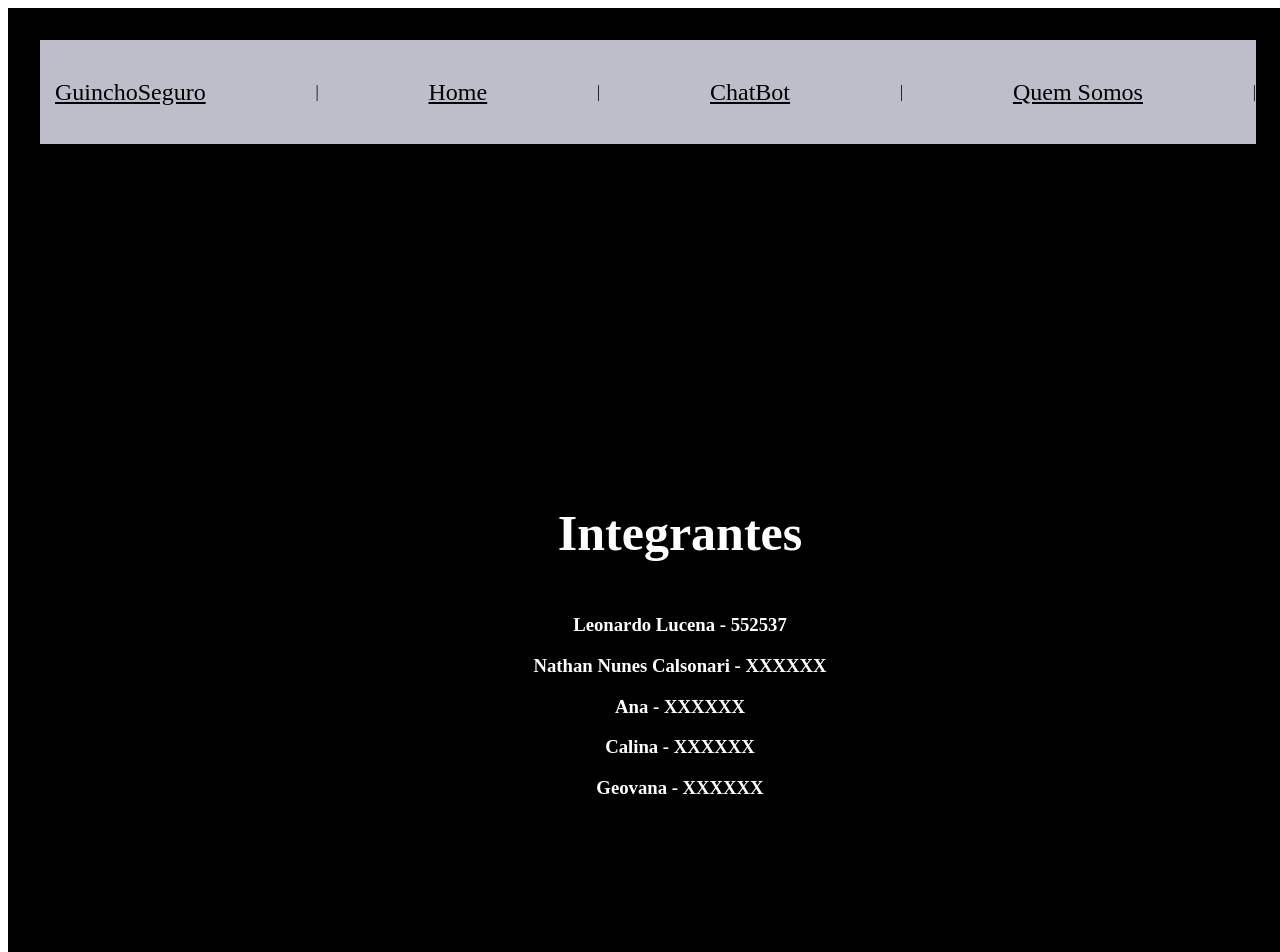
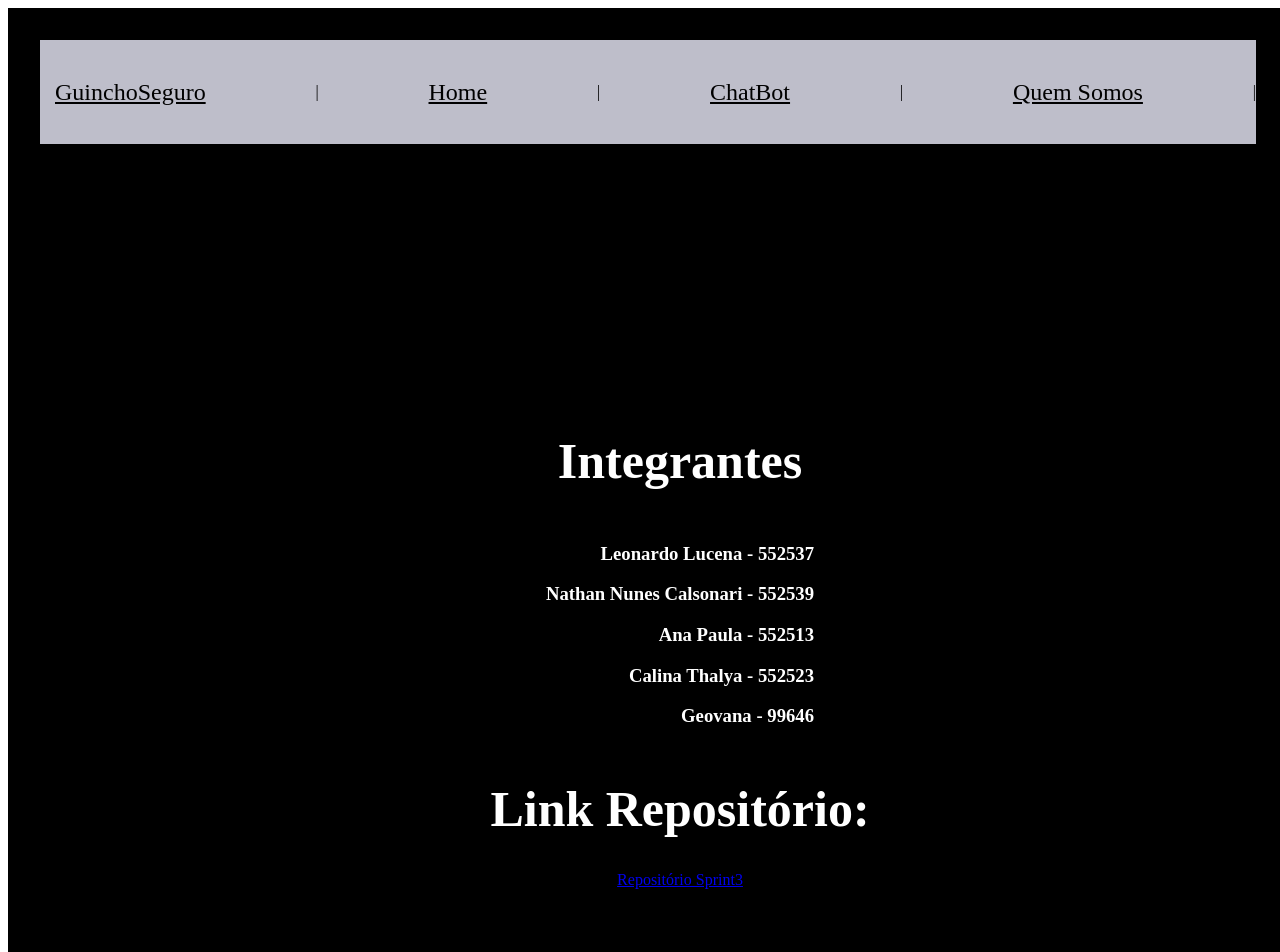
Before and after one commit to LeonardoCamargo77/SPRINT3-React, a React (Vite) app: page /QuemSomos in a window 1280 px wide. Shown: the top 952 px of the page. Built offline with nearby package versions, Linux system fonts and the light colour scheme.

Commit message:
Estilização + Ajustes Menu

```diff
--- a/src/components/Menu.jsx
+++ b/src/components/Menu.jsx
@@ -5,7 +5,7 @@ export default function Menu(){
 
     return(
         <nav className="menu">
-            <Link to='/Home'>GuinchoSeguro</Link>
+            <Link className="guinchoseguro" to='/Home'>GuinchoSeguro</Link>
             <span> | </span>
             <Link to='/Home'>Home</Link>
             <span> | </span>
--- a/src/routes/QuemSomos/index.jsx
+++ b/src/routes/QuemSomos/index.jsx
@@ -2,13 +2,15 @@ export default function QuemSomos() {
     return(
         <main>
             <h1>Integrantes</h1>
-            <div>
+            <div className="integrantes">
                 <h3>Leonardo Lucena - 552537</h3>
-                <h3>Nathan Nunes Calsonari - XXXXXX</h3>
-                <h3>Ana - XXXXXX</h3>
-                <h3>Calina - XXXXXX</h3>
-                <h3>Geovana - XXXXXX</h3>
+                <h3>Nathan Nunes Calsonari - 552539</h3>
+                <h3>Ana Paula - 552513</h3>
+                <h3>Calina Thalya - 552523</h3>
+                <h3>Geovana - 99646</h3>
             </div>
+            <h1 className="repositorio">Link Repositório:</h1>
+            <a href="https://github.com/LeonardoCamargo77/SPRINT3-React.git">Repositório Sprint3</a>
         </main>
     )
 }
```
